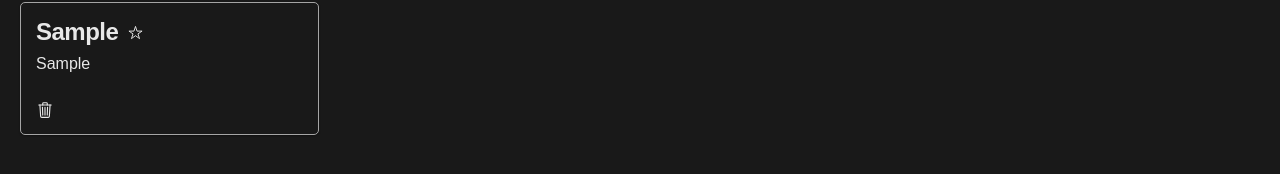
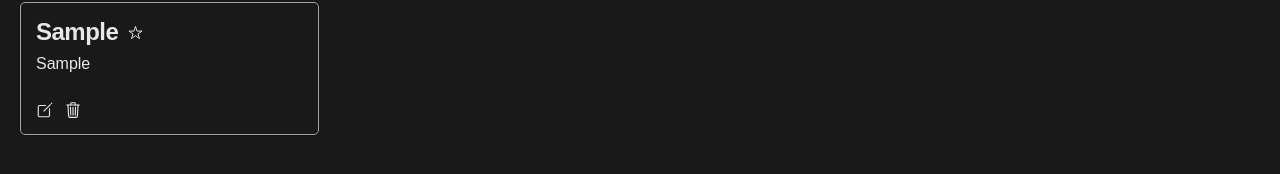
Before and after one commit to laporejero/notes-app, a React (Vite) app: page / in a window 1280 px wide. Both pictures are taken after typing "Sample", "Sample" into the empty fields and a click on the button "Add Note". Shown: the part 286-460 px from the top of the page. Built offline with nearby package versions, Linux system fonts and the light colour scheme; a web font is replaced by a local one.

Commit message:
feat: Edit note

```diff
--- a/src/App.tsx
+++ b/src/App.tsx
@@ -11,7 +11,7 @@ import NoteFilter from "./components/NoteFilter"
 import NoteSort from "./components/NoteSort"
 
 function App() {
-  // states
+  // States
   const [notes, setNotes] = useState<Note[]>(() => {
     try {
       const saved = localStorage.getItem("notes")
@@ -26,8 +26,10 @@ function App() {
   const [filter, setFilter] = useState<Filter>("All")
   const [sort, setSort] = useState<Sort>("Newest")
   const [search, setSearch] = useState<string>("")
+  const [editingNoteId, setEditingNoteId] = useState<number>()
+  const [editText, setEditText] = useState<string>("")
 
-  console.log(sort)
+  console.log(editText)
 
   useEffect(() => {
     localStorage.setItem("notes", JSON.stringify(notes))
@@ -50,6 +52,18 @@ function App() {
     setNotes(prevNotes => [...prevNotes, newItem])
     setNoteTitle("")
     setNewNote("")
+  }
+
+  function handleSave(id: number): void {
+    setNotes(prevNotes =>
+      prevNotes.map(note =>
+        note.id === id
+        ? { ...note, note: editText } : note
+      )
+    )
+
+    setEditingNoteId(undefined)
+    setEditText("")
   }
 
   function deleteNote(id: number): void {
@@ -99,7 +113,16 @@ function App() {
     content = <p className="no-notes-message">No notes available.</p>
   } else {
     content = (
-      <NoteList notes={filteredNotes} toggleFavorites={toggleFavorites} deleteNote={deleteNote} />
+      <NoteList
+        notes={filteredNotes}
+        toggleFavorites={toggleFavorites}
+        deleteNote={deleteNote}
+        editingNoteId={editingNoteId}
+        setEditingNoteId={setEditingNoteId}
+        editText={editText}
+        setEditText={setEditText}
+        handleSave={handleSave}
+      />
     )
   }
 
--- a/src/components/NoteItem.tsx
+++ b/src/components/NoteItem.tsx
@@ -2,15 +2,20 @@ import type { JSX } from "react"
 import type { Note } from "../types"
 // icons
 import { IonIcon } from "@ionic/react"
-import { trashOutline, star, starOutline } from "ionicons/icons"
+import { trashOutline, star, starOutline, createOutline } from "ionicons/icons"
 
 type NoteItemProps = {
     note: Note
     deleteNote: (id: number) => void
     toggleFavorites: (id: number) => void
+    editingNoteId: number | undefined
+    setEditingNoteId: (id: number) => void
+    editText: string
+    setEditText: (value: string) => void
+    handleSave: (id: number) => void
 }
 
-function NoteItem({ note, deleteNote, toggleFavorites }: NoteItemProps): JSX.Element {
+function NoteItem({ note, deleteNote, toggleFavorites, editingNoteId, setEditingNoteId, editText, setEditText, handleSave }: NoteItemProps): JSX.Element {
     const checkboxId = `checkbox-${note.id}`
 
     return (
@@ -28,14 +33,33 @@ function NoteItem({ note, deleteNote, toggleFavorites }: NoteItemProps): JSX.Ele
                     onClick={() => toggleFavorites(note.id)}
                 />
             </h5>
+
+            {editingNoteId === note.id ? (
+                <>
+                    <input
+                        className="editInput"
+                        value={editText}
+                        onChange={(e) => setEditText(e.target.value)}
+                    />
+                    <button onClick={() => handleSave(note.id)}>
+                        Save
+                    </button>
+                </>
+            ) : (
+                <>
                     <p>{note.note}</p>
                     <div className="icons">
-                {/* <input
-                    type="checkbox"
-                    id={checkboxId}
-                    onChange={() => toggleFavorites(note.id)}
-                    checked={note.isFavorite}
-                /> */}
+                        <IonIcon
+                            icon={createOutline}
+                            style={{
+                                fontSize: '1.8rem',
+                                cursor: 'pointer'
+                            }}
+                            onClick={() => {
+                                setEditingNoteId(note.id)
+                                setEditText(note.note)
+                            }}
+                        />
                         <IonIcon
                             icon={trashOutline}
                             style={{
@@ -45,6 +69,8 @@ function NoteItem({ note, deleteNote, toggleFavorites }: NoteItemProps): JSX.Ele
                             onClick={() => deleteNote(note.id)}
                         />
                     </div>
+                </>
+            )}
         </li>
     )
 }
--- a/src/components/NoteList.tsx
+++ b/src/components/NoteList.tsx
@@ -6,9 +6,14 @@ type NoteListProps = {
     notes: Note[]
     deleteNote: (id: number) => void
     toggleFavorites: (id: number) => void
+    editingNoteId: number | undefined
+    setEditingNoteId: (id: number) => void
+    editText: string
+    setEditText: (value: string) => void
+    handleSave: (id: number) => void
 }
 
-function NoteList({ notes, deleteNote, toggleFavorites }: NoteListProps): JSX.Element {
+function NoteList({ notes, deleteNote, toggleFavorites, editingNoteId, setEditingNoteId, editText, setEditText, handleSave }: NoteListProps): JSX.Element {
     return (
         <div className="note-list-container">
             <ul>
@@ -18,6 +23,11 @@ function NoteList({ notes, deleteNote, toggleFavorites }: NoteListProps): JSX.El
                         note={note}
                         toggleFavorites={toggleFavorites}
                         deleteNote={deleteNote}
+                        editingNoteId={editingNoteId}
+                        setEditingNoteId={setEditingNoteId}
+                        editText={editText}
+                        setEditText={setEditText}
+                        handleSave={handleSave}
                     />
                 ))}
             </ul>
--- a/src/index.css
+++ b/src/index.css
@@ -153,7 +153,7 @@ button:hover {
     border-color: rgb(232, 232, 232);
 }
 
-/* NOTE LIST */
+/* NOTE LIST & ITEM */
 .note-list-container {
     padding: 2rem;
     column-count: auto;
@@ -173,6 +173,16 @@ button:hover {
     box-shadow: 0 1px 2px rgba(0, 0, 0, 0.4);
 }
 
+.note > .editInput {
+    font-size: var(--text-base);
+    width: 100%;
+    background-color: #191919;
+    color: rgb(232, 232, 232);
+    border: 1px solid rgb(165, 165, 165);
+    padding: 0.5rem;
+    font-weight: 500;
+}
+
 .note > .icons {
     margin-top: 2rem;
     display: flex;
```
Also changed, not shown: index.html (line endings or trailing spaces). Lines whose indentation alone changed are shown as unchanged.
